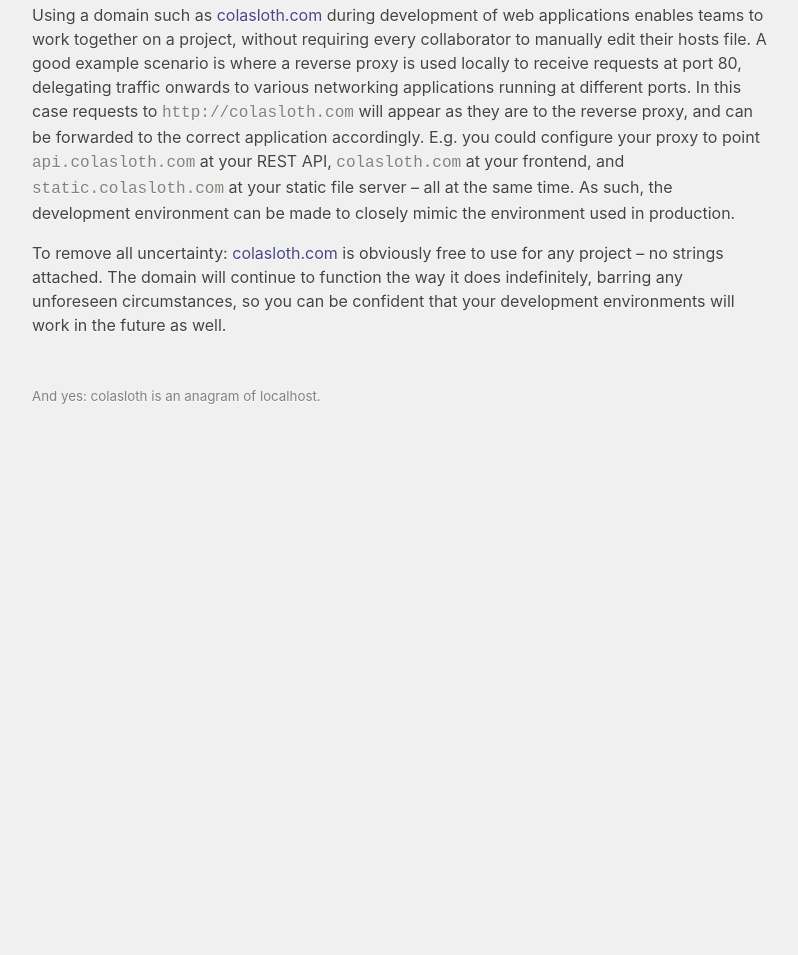
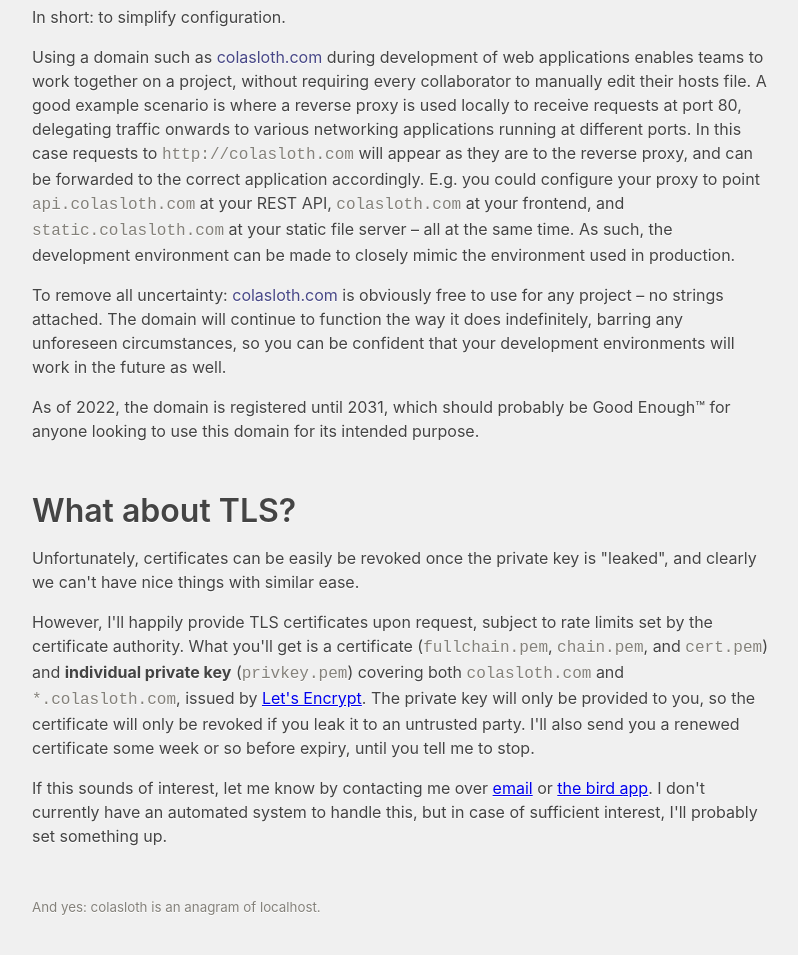
Before and after one commit to colasloth/colasloth.github.io, a plain HTML site: page index.html in a window 1280 px wide. Shown: the part 781-1736 px from the top of the page, without its empty margins (240-1038 px from the left). Before the commit the page ends 1250 px from the top, so only its background shows below. Drawn offline with Linux system fonts and the light colour scheme.

Commit message:
Update index.html

```diff
--- a/index.html
+++ b/index.html
@@ -24,6 +24,9 @@
           The DNS records of the domain are configured in a way that directs all requests to <span class="mono">localhost</span>. This is achieved with an A record for <span class="mono">colasloth.com</span> pointing at <span class="mono">127.0.0.1</span>, and another A record for the wildcard <span class="mono">*.colasloth.com</span> doing the same. This means that URLs such as <span class="mono">foo.bar.colasloth.com</span> also resolve to <span class="mono">localhost</span>.
         </p>
         <p>
+          The same applies to IPv6 — identical AAAA records exist, pointing at <span class="mono">::1</span>.
+        </p>
+        <p>
           You can verify this with an <span class="mono">nslookup</span> or <span class="mono">dig</span> to <span class="highlight">colasloth.com</span> or any subdomain under it. You can also rest assured that requests to <span class="highlight">colasloth.com</span> never leave your machine – the route the packets in your requests take can be checked by running a <span class="mono">traceroute</span> for the domain.
         </p>
       </section>
@@ -38,6 +41,21 @@
         <p>
           To remove all uncertainty: <span class="highlight">colasloth.com</span> is obviously free to use for any project – no strings attached. The domain will continue to function the way it does indefinitely, barring any unforeseen circumstances, so you can be confident that your development environments will work in the future as well.
         </p>
+        <p>
+          As of 2022, the domain is registered until 2031, which should probably be Good Enough™ for anyone looking to use this domain for its intended purpose.
+        </p>
+      </section>
+      <section id="tls">
+        <h3>What about TLS?</h3>
+        <p>
+          Unfortunately, certificates can be easily be revoked once the private key is "leaked", and clearly we can't have nice things with similar ease.
+        </p>
+        <p>
+          However, I'll happily provide TLS certificates upon request, subject to rate limits set by the certificate authority. What you'll get is a certificate (<span class="mono">fullchain.pem</span>, <span class="mono">chain.pem</span>, and <span class="mono">cert.pem</span>) and <b>individual private key</b> (<span class="mono">privkey.pem</span>) covering both <span class="mono">colasloth.com</span> and <span class="mono">*.colasloth.com</span>, issued by <a href="https://letsencrypt.org/">Let's Encrypt</a>. The private key will only be provided to you, so the certificate will only be revoked if you leak it to an untrusted party. I'll also send you a renewed certificate some week or so before expiry, until you tell me to stop.
+        </p>
+        <p>
+          If this sounds of interest, let me know by contacting me over <a href="mailto:main@xoudini.com?subject=colasloth.com%20certificate">email</a> or <a href="https://twitter.com/xoudini">the bird app</a>. I don't currently have an automated system to handle this, but in case of sufficient interest, I'll probably set something up.
+        </p>
       </section>
       <footer>
         <small>And yes: colasloth is an anagram of localhost.</small>
```
